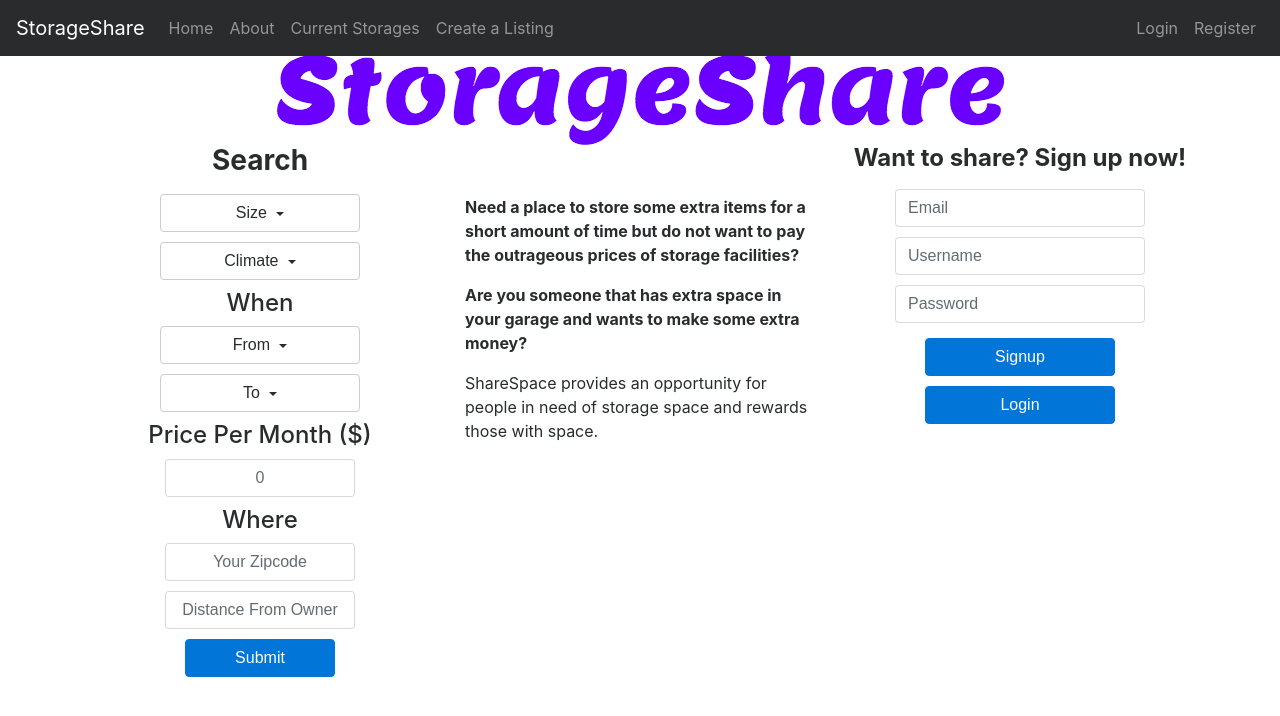
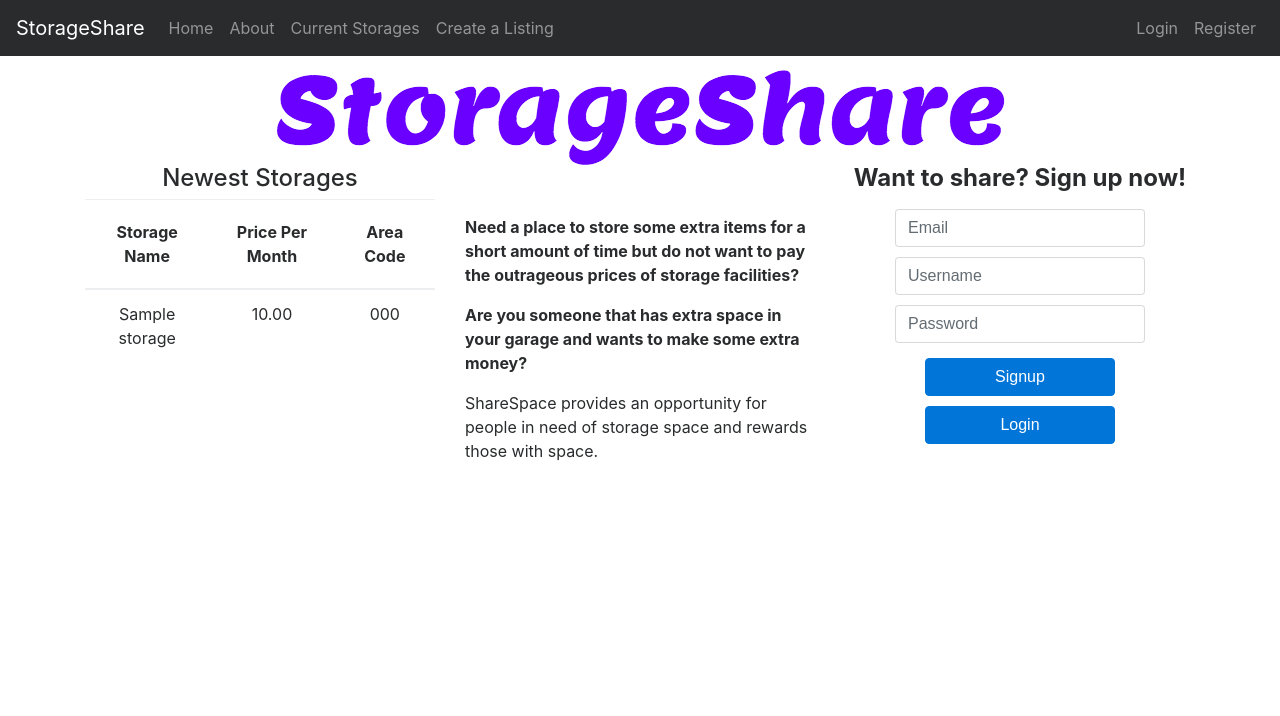
Before and after one commit to BNordstrom16/ShareSpaceWeb, a Django app: page / in a window 1280 px wide. Shown: the top 716 px of the page. Run offline with Django 3.2, Linux system fonts and the light colour scheme; tables that the repository leaves empty hold one stand-in row (values such as "Sample post"); some libraries are stand-ins or nearby versions.

Commit message:
Added the edit and delete urls

```diff
--- a/ShareSpace/forms.py
+++ b/ShareSpace/forms.py
@@ -1,13 +1,14 @@
 import datetime
-
 from django import forms
-
+from django.core.validators import RegexValidator
 from .models import Storage
 
 
 class StorageForm(forms.ModelForm):
+    numeric = RegexValidator(r'^[0-9]*$', 'Only numeric characters are allowed.')
     date_from = forms.DateField(initial=datetime.date.today, help_text='(YYYY-MM-DD)')
     date_to = forms.DateField(initial=datetime.date.today, help_text='(YYYY-MM-DD)')
+    area_code = forms.CharField(min_length=5, max_length=5, validators=[numeric])
 
     class Meta:
         model = Storage
--- a/ShareSpace/models.py
+++ b/ShareSpace/models.py
@@ -1,3 +1,4 @@
+from django.core.validators import RegexValidator
 from django.db import models
 from django.contrib.auth.models import User
 from sorl.thumbnail import ImageField
@@ -13,12 +14,12 @@ class Storage(models.Model):
         ('M', 'Medium'),
         ('L', 'Large')
     )
-
+    numeric = RegexValidator(r'^[0-9]*$', 'Only numeric characters are allowed.')
     storage_id = models.AutoField(primary_key=True)
     storage_name = models.CharField(max_length=40, default='Storage')
     size = models.CharField(max_length=1, choices=STORAGE_SIZES)
     price = models.DecimalField(max_digits=5, decimal_places=2)
-    area_code = models.IntegerField()
+    area_code = models.CharField(max_length=5, validators=[numeric])
     photos = ImageField(upload_to=user_directory, null=True, blank=True)
     date_from = models.DateField()
     date_to = models.DateField()
--- a/ShareSpace/templates/base.html
+++ b/ShareSpace/templates/base.html
@@ -58,8 +58,8 @@
     </nav>
     <div class="container justify-content-start">
         <div class="row">
-            <div class="col-md-12 margin-top text-center">
-                <img  class="img-responsive center-block" src={% static "Images/logo.png" %} />
+            <div class="col-md-12 margin-top-70 text-center">
+                <img  class="img-responsive center-block " src={% static "Images/logo.png" %} />
             </div>
         </div>
         <div class="row">
--- a/ShareSpace/templates/index.html
+++ b/ShareSpace/templates/index.html
@@ -1,84 +1,33 @@
 {% extends 'base.html' %}
+{% load i18n %}
 
 {% block title %} StorageShare - Home {% endblock %}
 
 {% block content %}
 <div class="col-md-4">
-    <h3 class="text-center"><b>Search</b></h3>
-    <div class="dropdown text-center">
-        <button class="btn btn-secondary dropdown-toggle text-center dropdown-margin dropdown-width" type="button" id="Size" data-toggle="dropdown" aria-haspopup="true" aria-expanded="false">
-            Size
-        </button>
-        <div class="dropdown-menu" aria-labelledby="Options">
-            <button class="dropdown-item" type="button">Small</button>
-            <button class="dropdown-item" type="button">Medium</button>
-            <button class="dropdown-item" type="button">Large</button>
-        </div>
-    </div>
-    <div class="dropdown text-center">
-        <button class="btn btn-secondary dropdown-toggle text-center dropdown-margin dropdown-width" type="button" id="Climate" data-toggle="dropdown" aria-haspopup="true" aria-expanded="false">
-            Climate
-        </button>
-        <div class="dropdown-menu" aria-labelledby="Options">
-            <button class="dropdown-item" type="button">Cold</button>
-            <button class="dropdown-item" type="button">Warm</button>
-            <button class="dropdown-item" type="button">Hot</button>
-        </div>
-    </div>
-    <h4 class="text-center word-margin">When</h4>
-    <div class="dropdown text-center">
-        <button class="btn btn-secondary dropdown-toggle text-center dropdown-margin dropdown-width" type="button" id="monthFrom" data-toggle="dropdown" aria-haspopup="true" aria-expanded="true">
-            From
-            <span class="caret"></span>
-        </button>
-        <div class="dropdown-menu" aria-labelledby="from what month">
-            <button class="dropdown-item">January</button>
-            <button class="dropdown-item">February</button>
-            <button class="dropdown-item">March</button>
-            <button class="dropdown-item">April</button>
-            <button class="dropdown-item">May</button>
-            <button class="dropdown-item">June</button>
-            <button class="dropdown-item">July</button>
-            <button class="dropdown-item">August</button>
-            <button class="dropdown-item">September</button>
-            <button class="dropdown-item">October</button>
-            <button class="dropdown-item">November</button>
-            <button class="dropdown-item">December</button>
-        </div>
-    </div>
-    <div class="dropdown text-center">
-        <button class="btn btn-secondary dropdown-toggle text-center dropdown-margin dropdown-width" type="button" id="monthTo" data-toggle="dropdown" aria-haspopup="true" aria-expanded="true">
-            To
-            <span class="caret"></span>
-        </button>
-        <div class="dropdown-menu" aria-labelledby="from what month">
-            <button class="dropdown-item">January</button>
-            <button class="dropdown-item">February</button>
-            <button class="dropdown-item">March</button>
-            <button class="dropdown-item">April</button>
-            <button class="dropdown-item">May</button>
-            <button class="dropdown-item">June</button>
-            <button class="dropdown-item">July</button>
-            <button class="dropdown-item">August</button>
-            <button class="dropdown-item">September</button>
-            <button class="dropdown-item">October</button>
-            <button class="dropdown-item">November</button>
-            <button class="dropdown-item">December</button>
-        </div>
-    </div>
-    <div>
-        <h4 class="text-center word-margin">Price Per Month ($)</h4>
-        <!--Add slider in future-->
-        <input type="text" class="form-control text-center fc1 dropdown-margin" placeholder="0" aria-describedby="Price Per Month" />
-    </div>
-    <div>
-        <h4 class="text-center word-margin">Where</h4>
-        <input type="text" class="form-control text-center fc1" placeholder="Your Zipcode" aria-describedby="Price Per Month" />
-        <input type="text" class="form-control text-center fc1" placeholder="Distance From Owner" aria-describedby="Price Per Month" />
-    </div>
-    <div>
-        <button type="submit" class="btn btn-primary margin-top item-margin button-margin">Submit</button>
-    </div>
+    <h4 class="text-center">Newest Storages</h4>
+    <table class="table">
+        <thead>
+            <tr>
+                <th>{% trans "Storage Name" %}</th><th>{% trans "Price Per Month" %}</th><th>{% trans "Area Code" %}</th>
+            </tr>
+        </thead>
+        <tbody>
+        {% for storage in storages %}
+        <tr>
+            <td>
+                {{ storage.storage_name }}
+            </td>
+            <td>
+                {{ storage.price }}
+            </td>
+            <td>
+                {{ storage.area_code }}
+            </td>
+        </tr>
+        {% endfor %}
+        </tbody>
+    </table>
 </div>
   <div class="col-md-4 margin-top-50">
       <p><b>Need a place to store some extra items for a short amount of time but do not want to pay the outrageous prices of storage
--- a/ShareSpace/urls.py
+++ b/ShareSpace/urls.py
@@ -1,6 +1,6 @@
 from django.conf.urls import url
 from . import views
-from .models import Storage
+from .views import EditStorage, DeleteStorage
 
 
 urlpatterns = [
@@ -9,6 +9,8 @@ urlpatterns = [
     url(r'^current_storages', views.current_storages, name='current_storages'),
     url(r'^create/', views.create_storage, name='create_storage'),
     url(r'^storage/(?P<storage_id>\d+)/', views.storage, name='storage'),
-    url(r'^image/(?P<storage_id>\d+)/', views.show_image, name='show_image')
+    url(r'^image/(?P<storage_id>\d+)/', views.show_image, name='show_image'),
+    url(r'^storage/edit/(?P<pk>[0-9]+)/', EditStorage.as_view(), name='storage_edit'),
+    url(r'^storage/delete/(?P<pk>[0-9]+)/', DeleteStorage.as_view(), name='storage_delete')
 
 ]
--- a/ShareSpace/views.py
+++ b/ShareSpace/views.py
@@ -1,4 +1,5 @@
 from django.shortcuts import render, redirect
+from django.views.generic import UpdateView, DeleteView
 from .models import Storage
 from django_tables2 import RequestConfig
 from .tables import StorageTable
@@ -7,7 +8,8 @@ from .forms import StorageForm
 
 
 def index(request):
-    return render(request, '../templates/index.html', {})
+    table = Storage.objects.reverse()[0:3]
+    return render(request, '../templates/index.html', {'storages': table})
 
 
 def about(request):
@@ -40,6 +42,19 @@ def storage(request, storage_id):
     return render(request, '../templates/storage.html', {'storage': storage_request})
 
 
+class EditStorage(UpdateView):
+    model = Storage
+    form_class = StorageForm
+    template_name = 'storage_update_form.html'
+    success_url = '/current_storages'
+
+
+class DeleteStorage(DeleteView):
+    model = Storage
+    template_name = 'storage_confirm_delete.html'
+    success_url = '/current_storages'
+
+
 def show_image(request, storage_id):
     photo_request = Storage.objects.get(pk=storage_id)
     return render(request, '../templates/show_image.html', {'storage': photo_request})
--- a/static/css/Special.css
+++ b/static/css/Special.css
@@ -36,6 +36,10 @@
 
 .margin-top-50 {
     margin-top: 50px;
+}
+
+.margin-top-70 {
+    margin-top: 70px;
 }
 
 .margin-top-10 {
```
Also changed, not shown: ShareSpace/templates/storage_confirm_delete.html (added, +13 -0 lines), ShareSpace/templates/storage_update_form.html (added, +13 -0 lines), ShareSpace/migrations/0009_auto_20170407_1430.py (added), ShareSpace/tables.py (line endings or trailing spaces), uploads/user_bnordstrom/Storage 2/Screen_Shot_2017-03-30_at_10.16.17_AM.png (added), uploads/user_bnordstrom/Storage2222/Screen_Shot_2017-04-03_at_7.32.47_PM.png (added), 2 other files.
